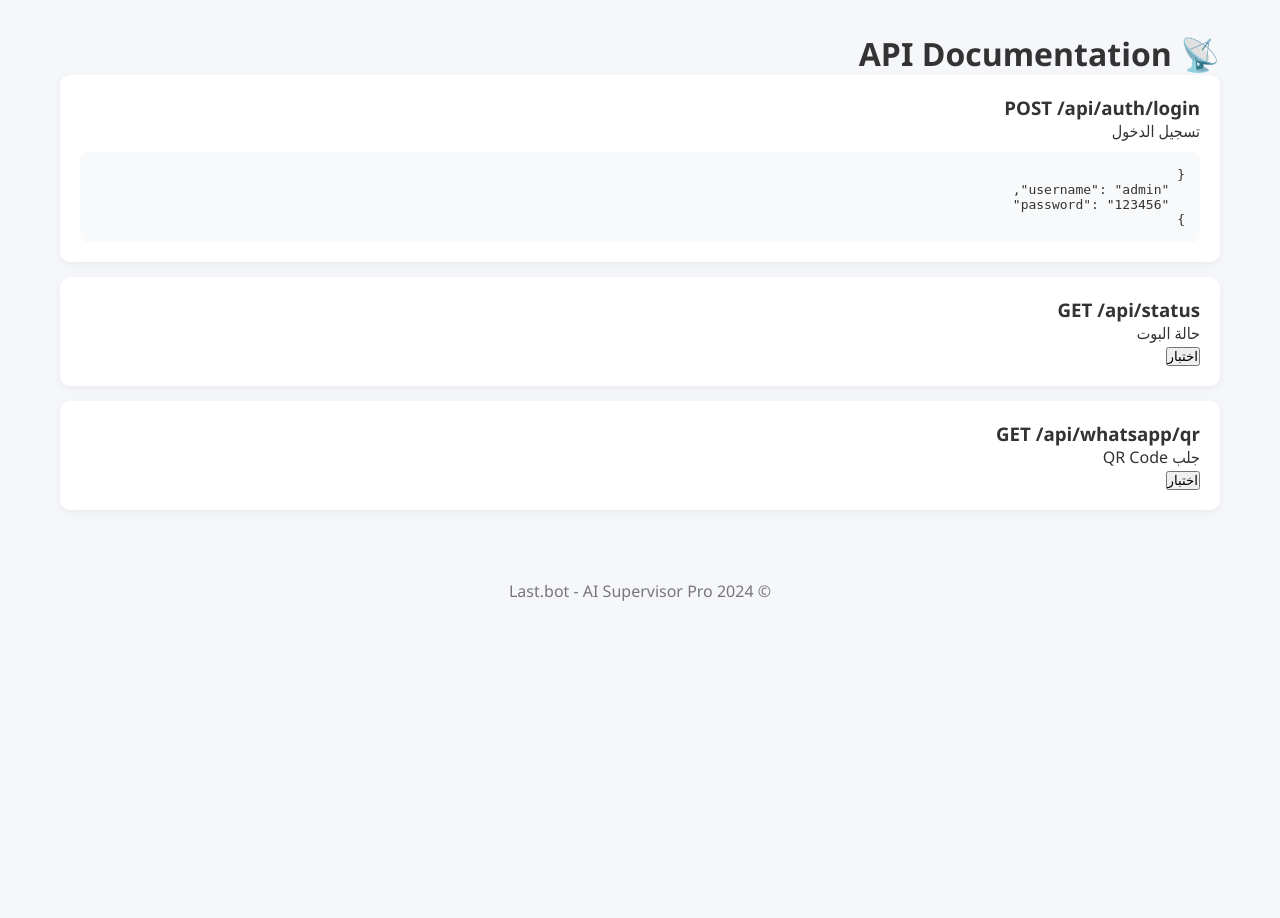
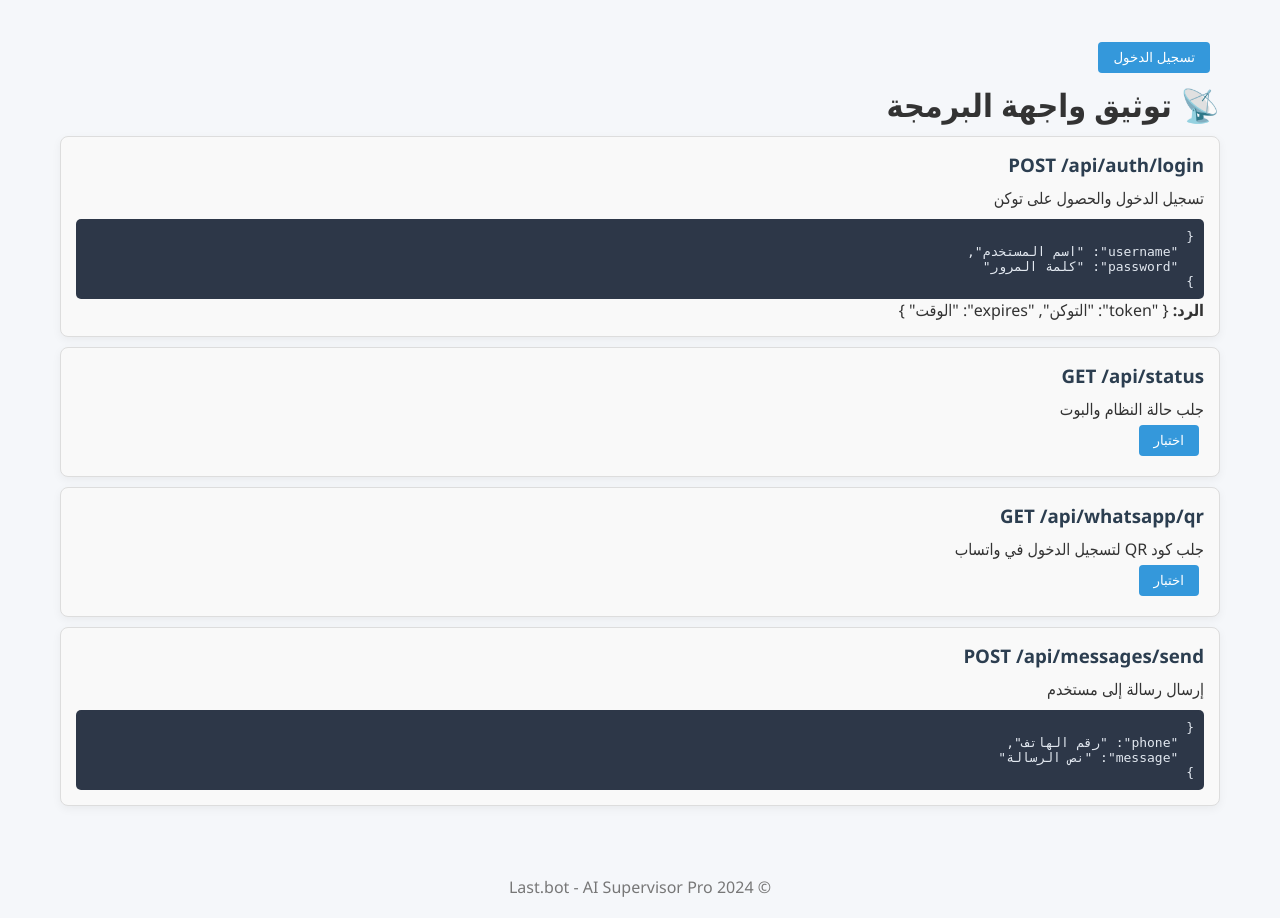
Before and after one commit to shadicori-alt/Last.bot, a Python web app: template web/templates/api.html in a window 1280 px wide. Before the commit the page ends 601 px from the top, so only its background shows below. Run offline with Jinja, Linux system fonts and the light colour scheme; the template is opened without the code that fills it, so the values that code supplies are empty.

Commit message:
Update api.html

```diff
--- a/web/templates/api.html
+++ b/web/templates/api.html
@@ -1,40 +1,145 @@
 {% extends "layout.html" %}
 
-{% block title %}API Documentation - Last.bot{% endblock %}
+{% block title %}توثيق API - Last.bot{% endblock %}
 
 {% block content %}
 <div class="api-docs">
-    <h1>📡 API Documentation</h1>
+    <h1>📡 توثيق واجهة البرمجة</h1>
 
     <div class="endpoint">
         <h3>POST /api/auth/login</h3>
-        <p>تسجيل الدخول</p>
+        <p>تسجيل الدخول والحصول على توكن</p>
         <pre>{
-  "username": "admin",
-  "password": "123456"
+  "username": "اسم المستخدم",
+  "password": "كلمة المرور"
 }</pre>
+        <p><strong>الرد:</strong> { "token": "التوكن", "expires": "الوقت" }</p>
     </div>
 
     <div class="endpoint">
         <h3>GET /api/status</h3>
-        <p>حالة البوت</p>
+        <p>جلب حالة النظام والبوت</p>
         <button onclick="testEndpoint('/api/status')">اختبار</button>
     </div>
 
     <div class="endpoint">
         <h3>GET /api/whatsapp/qr</h3>
-        <p>جلب QR Code</p>
+        <p>جلب كود QR لتسجيل الدخول في واتساب</p>
         <button onclick="testEndpoint('/api/whatsapp/qr')">اختبار</button>
+    </div>
+
+    <div class="endpoint">
+        <h3>POST /api/messages/send</h3>
+        <p>إرسال رسالة إلى مستخدم</p>
+        <pre>{
+  "phone": "رقم الهاتف",
+  "message": "نص الرسالة"
+}</pre>
     </div>
 </div>
 
 <script>
 function testEndpoint(url) {
+    // الحصول على التوكن من localStorage أو prompt
+    const token = localStorage.getItem('auth_token') || prompt('أدخل التوكن:');
+
+    if (!token) {
+        alert('❌ يرجى إدخال التوكن أولاً');
+        return;
+    }
+
     fetch(url, {
-        headers: {'Authorization': 'Bearer {{ token }}'}
-    }).then(r => r.json()).then(data => {
-        alert(JSON.stringify(data, null, 2));
-    }).catch(err => alert('خطأ: ' + err));
+        headers: {
+            'Authorization': 'Bearer ' + token,
+            'Content-Type': 'application/json'
+        }
+    })
+    .then(response => {
+        if (!response.ok) {
+            throw new Error('خطأ في الخادم: ' + response.status);
+        }
+        return response.json();
+    })
+    .then(data => {
+        alert('✅ النتيجة:\n' + JSON.stringify(data, null, 2));
+    })
+    .catch(err => {
+        alert('❌ خطأ: ' + err.message);
+    });
 }
+
+// دالة لتسجيل الدخول وحفظ التوكن
+function login() {
+    const username = prompt('اسم المستخدم:');
+    const password = prompt('كلمة المرور:');
+
+    fetch('/api/auth/login', {
+        method: 'POST',
+        headers: {'Content-Type': 'application/json'},
+        body: JSON.stringify({username, password})
+    })
+    .then(r => r.json())
+    .then(data => {
+        if (data.token) {
+            localStorage.setItem('auth_token', data.token);
+            alert('✅ تم التسجيل بنجاح!');
+        } else {
+            alert('❌ فشل التسجيل: ' + data.error);
+        }
+    });
+}
+
+// زر إضافي للتسجيل
+document.addEventListener('DOMContentLoaded', function() {
+    const actionDiv = document.querySelector('.api-docs');
+    const loginBtn = document.createElement('button');
+    loginBtn.textContent = 'تسجيل الدخول';
+    loginBtn.onclick = login;
+    loginBtn.style.margin = '10px';
+    actionDiv.insertBefore(loginBtn, actionDiv.firstChild);
+});
 </script>
+
+<style>
+.api-docs {
+    direction: rtl;
+    text-align: right;
+    font-family: 'Segoe UI', Tahoma, Geneva, Verdana, sans-serif;
+}
+
+.endpoint {
+    border: 1px solid #ddd;
+    padding: 15px;
+    margin: 10px 0;
+    border-radius: 8px;
+    background: #f9f9f9;
+}
+
+.endpoint h3 {
+    color: #2c3e50;
+    margin-bottom: 10px;
+}
+
+.endpoint pre {
+    background: #2d3748;
+    color: #e2e8f0;
+    padding: 10px;
+    border-radius: 5px;
+    overflow-x: auto;
+}
+
+button {
+    background: #3498db;
+    color: white;
+    border: none;
+    padding: 8px 15px;
+    border-radius: 4px;
+    cursor: pointer;
+    margin: 5px;
+}
+
+button:hover {
+    background: #2980b9;
+}
+</style>
 {% endblock %}
```
